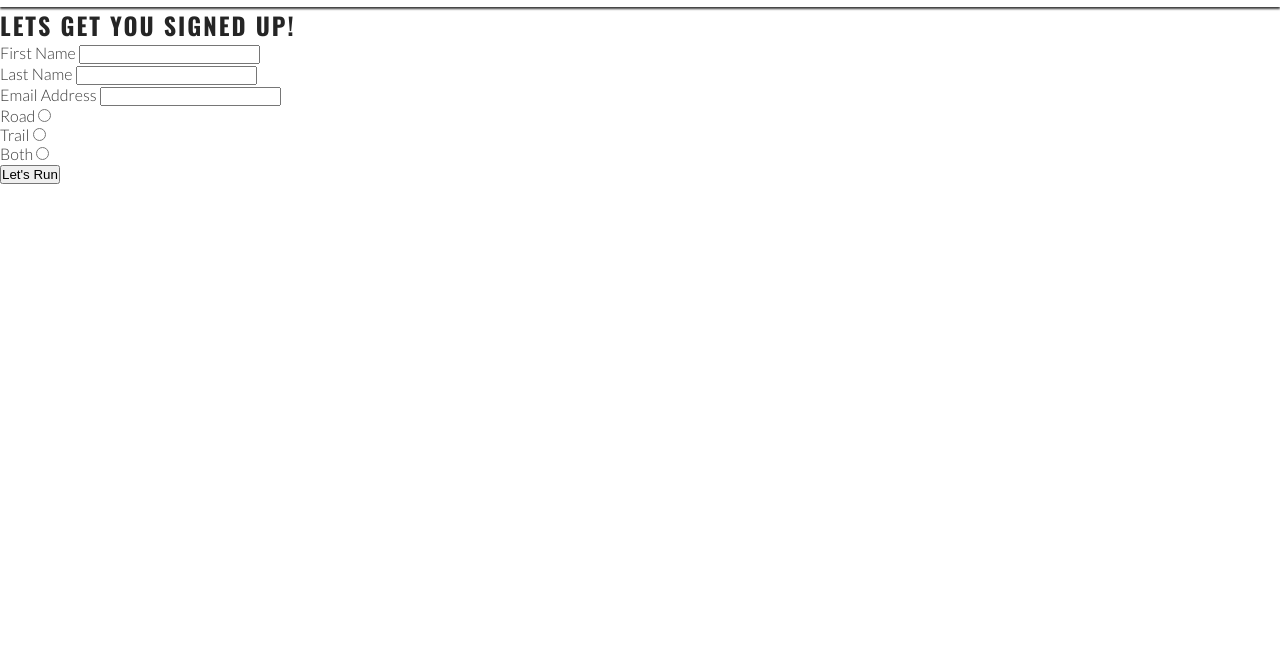
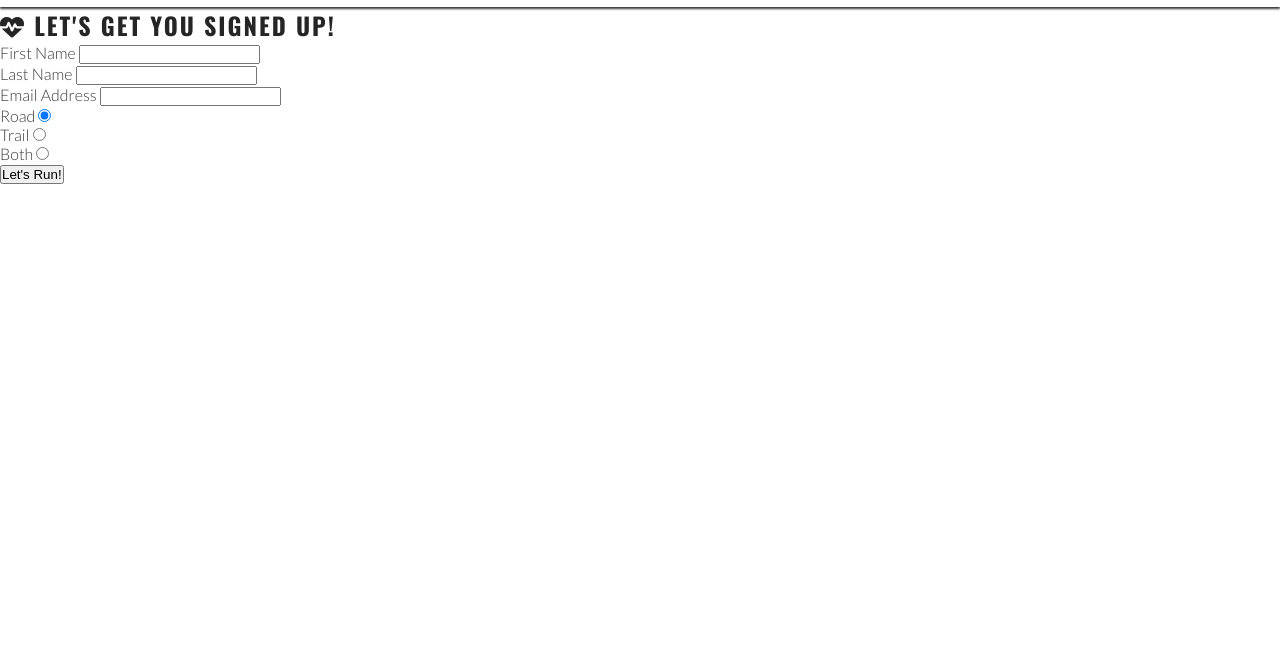
Before and after one commit to SynthSlav/Love-running-wthrough-project-CI, a plain HTML site: page signup.html in a window 1280 px wide. Shown: the part 72-730 px from the top of the page. Drawn offline with nearby package versions, Linux system fonts and the light colour scheme.

Commit message:
added the solution from CI website for semantics

```diff
--- a/signup.html
+++ b/signup.html
@@ -28,24 +28,32 @@
     </header>
     <main>
         <section id="signup">
-            <form action="signup-form" id="signup-form">
-                <h2>lets get you signed up!</h2>
-                <label for="firstname">First Name</label>
-                <input type="text" id="first-name" name="firstname" required><br>
-                <label for="lastname">Last Name</label>
-                <input type="text" id="last-name" name="lastname" required><br>
-                <label for="email">Email Address</label>
-                <input type="email" id="email-address" name="email" required><br>
-                <label for="road">Road
-                <input type="radio" name="running-preference" id="road" required>
-                </label><br>
-                <label for="trail">Trail
-                <input type="radio" name="running-preference" id="trail" required>
-                </label><br>
-                <label for="both">Both
-                <input type="radio" name="running-preference" id="both" required>
-                </label><br>
-                <input type="submit" value="Let's Run" class="join-button">
+            <form id="signup-form" method="POST" action="https://formdump.codeinstitute.net">
+                <h2><i class="fa-solid fa-heartbeat"></i> Let's get you signed up!</h2>
+                <label for="first-name">First Name</label>
+                <input type="text" name="first_name" id="first-name" class="text-input" required>
+                <br>
+                <label for="last-name">Last Name</label>
+                <input type="text" name="last_name" id="last-name" class="text-input" required>
+                <br>
+                <label for="email-address">Email Address</label>
+                <input type="email" name="email_address" id="email-address" class="text-input" required>
+                <br>
+                <div class="radio-buttons">
+                    <div>
+                        <label for="road">Road</label>
+                        <input type="radio" name="running_preference" id="road" value="road" required checked>
+                    </div>
+                    <div>
+                        <label for="trail">Trail</label>
+                        <input type="radio" name="running_preference" id="trail" value="trail" required>
+                    </div>
+                    <div>
+                        <label for="both">Both</label>
+                        <input type="radio" name="running_preference" id="both" value="both" required>
+                    </div>
+                </div>
+                <button type="submit" class="join-button">Let's Run!</button>
             </form>
         </section>
     </main>
```
